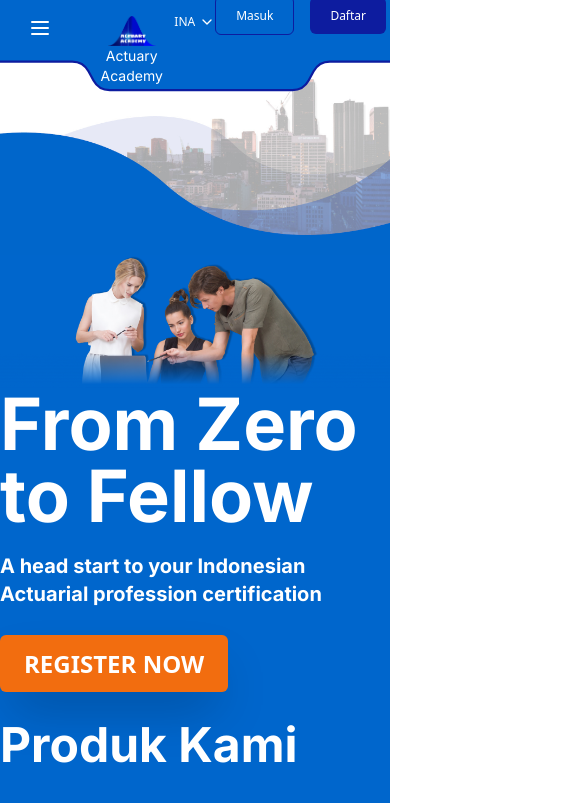
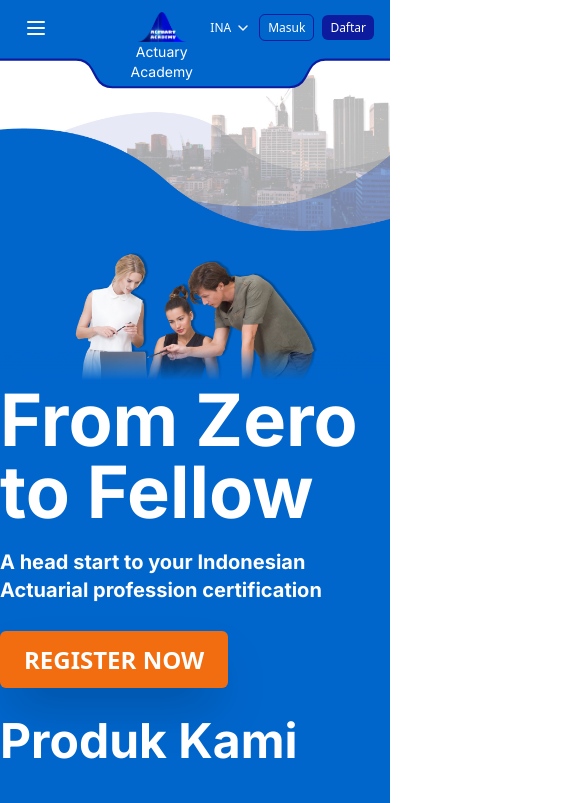
Before and after one commit to jethrosta/Actuary-Academy, a Vue app in the folder Front-end/: page / in a window 390 px wide. Shown: the top 803 px of the page, 585 px wide, since content can reach past the window. Built offline with nearby package versions, Linux system fonts and the light colour scheme.

Commit message:
responsive dashboard & footer (non-mobile)

```diff
--- a/Front-end/src/components/Layouts/dashboard.vue
+++ b/Front-end/src/components/Layouts/dashboard.vue
@@ -27,8 +27,10 @@ const accountMenu = [
 
 </script>
 <template>
-  <header
-    class="full-size bg-main_blue lg:block hidden top-0 sticky shadow-xl lg:text-lg md:text-md text-xs z-30 lg:px-4 px-1 pt-3">
+  <header class="top-0 sticky z-30">
+    <!--Big Screen Dashboard-->
+    <div
+      class="full-size bg-main_blue lg:block hidden shadow-xl lg:text-lg md:text-md text-xs lg:px-4 px-1 pt-3">
       <div class="flex justify-center relative">
         <RouterLink :to="{ name: 'Landingpage' }">
           <div class="main-logo flex flex-col mx-auto">
@@ -38,8 +40,8 @@ const accountMenu = [
         </RouterLink>
         <div class="absolute right-0 my-2 mr-10 text-white cursor-pointer">
           <span class="mr-1">Bahasa Indonesia</span>
-        <svg class="inline-block w-4 h-4 align-middle" xmlns="http://www.w3.org/2000/svg" viewBox="0 0 24 24" fill="none"
-          stroke="currentColor" stroke-width="2" stroke-linecap="round" stroke-linejoin="round">
+          <svg class="inline-block w-4 h-4 align-middle" xmlns="http://www.w3.org/2000/svg" viewBox="0 0 24 24"
+            fill="none" stroke="currentColor" stroke-width="2" stroke-linecap="round" stroke-linejoin="round">
             <polyline points="6 9 12 15 18 9"></polyline>
           </svg>
         </div>
@@ -62,7 +64,8 @@ const accountMenu = [
                   <path
                     d="M 15.814 8.684 C 15.814 12.526 12.699 15.641 8.857 15.641 C 5.014 15.641 1.899 12.526 1.899 8.684 C 1.899 4.842 5.014 1.727 8.857 1.727 C 12.699 1.727 15.814 4.842 15.814 8.684 Z"
                     stroke="#0D1C9F" stroke-width="2"></path>
-                <path d="M 14.708 13.063 L 18.101 16.022" stroke="#0D1C9F" stroke-width="2" stroke-linecap="round"></path>
+                  <path d="M 14.708 13.063 L 18.101 16.022" stroke="#0D1C9F" stroke-width="2" stroke-linecap="round">
+                  </path>
                 </svg>
               </div>
             </div>
@@ -90,51 +93,53 @@ const accountMenu = [
             </RouterLink>
           </div>
           <div>
-          <RouterLink to="/register" class="bg-sec_blue hover:bg-[#15419f] rounded-md py-[0.625rem] px-[1.25rem] ">Daftar
+            <RouterLink to="/register" class="bg-sec_blue hover:bg-[#15419f] rounded-md py-[0.625rem] px-[1.25rem] ">
+              Daftar
             </RouterLink>
           </div>
         </div>
 
 
       </nav>
-  </header>
-
-  <div
-    class="small-size text-white items-start lg:hidden z-100 px-1 pb-8 pt-2 -mb-16 flex flex-row top-0 sticky md:text-md text-xs ">
-
-    <div class="flex flex-1">
-      <NavSideMenu class="px-4 pt-2" :items="productSubmenu" />
     </div>
 
-    <RouterLink :to="{ name: 'Landingpage' }" class="main-logo flex flex-col flex-1 py-2">
+    <!--Small Screen Dashboard-->
+    <div
+      class="small-size select-none text-white items-start lg:hidden px-1 pt-1 pb-8 -mb-16 flex flex-row md:text-md text-xs ">
+
+      <div class="flex flex-1 items-start pt-3 pl-3">
+        <NavSideMenu class="" :items="productSubmenu" />
+      </div>
+
+      <RouterLink :to="{ name: 'Landingpage' }" class="main-logo flex flex-col justify-center flex-1 py-2">
         <img src="/src/assets/icon/AAlogo-cropped.png" class="mx-auto w-12" />
         <div class="font-inter text-center text-sm text-white md:py-1">Actuary Academy</div>
       </RouterLink>
 
-    <div class="flex flex-row flex-1 text-white items-center justify-end cursor-pointer">
-      <div class="flex flex-row">
+      <div class="flex flex-row flex-1 justify-end gap-x-2 pr-3 pt-3">
+        <div class="flex flex-row items-center cursor-pointer py-1">
           <span class="mr-1">INA</span>
-        <svg class="inline-block w-4 h-4 align-middle" xmlns="http://www.w3.org/2000/svg" viewBox="0 0 24 24" fill="none"
-          stroke="currentColor" stroke-width="2" stroke-linecap="round" stroke-linejoin="round">
+          <svg class="inline-block w-4 h-4 align-middle" xmlns="http://www.w3.org/2000/svg" viewBox="0 0 24 24"
+            fill="none" stroke="currentColor" stroke-width="2" stroke-linecap="round" stroke-linejoin="round">
             <polyline points="6 9 12 15 18 9"></polyline>
           </svg>
         </div>
 
-      <div v-if="isLoggedIn" id="userButton" class="flex items-center font-normal ">
-        <div class="flex space-x-2 px-2 select-none items-center rounded-full cursor-pointer p-1">
+        <div v-if="isLoggedIn" id="userButton" class="flex items-center font-normal">
+          <div class="flex space-x-2 px-2 select-none items-center rounded-full cursor-pointer">
             <div class="pl-2">Hello, <span class="font-semibold">{{ user.username }}</span></div>
-          <UserDropdown :items="accountMenu" class="hover:text-sec_blue py-1" />
+            <UserDropdown :items="accountMenu" class="hover:text-sec_blue -my-2" />
           </div>
         </div>
 
-      <div v-else id="UserButton" class="flex space-x-4 pb-3">
+        <div v-else id="UserButton" class="flex space-x-2 py-1">
           <div>
-          <RouterLink to="/login"
-            class="bg-main_blue hover:bg-[#1a4ab3] border-sec_blue border rounded-md py-[0.625rem] px-[1.25rem]">Masuk
+            <RouterLink to="/login" class="bg-main_blue hover:bg-[#1a4ab3] border-sec_blue border rounded-md py-1 px-2">
+              Masuk
             </RouterLink>
           </div>
           <div>
-          <RouterLink to="/register" class="bg-sec_blue hover:bg-[#15419f] rounded-md py-[0.625rem] px-[1.25rem] ">
+            <RouterLink to="/register" class="bg-sec_blue hover:bg-[#15419f] rounded-md py-1 px-2">
               Daftar
             </RouterLink>
           </div>
@@ -146,6 +151,8 @@ const accountMenu = [
 
     </div>
 
+  </header>
+
 
   <RouterView></RouterView>
 </template>
@@ -156,5 +163,4 @@ const accountMenu = [
   background-position: center;
   background-size: cover;
   background-repeat: no-repeat;
-}
-</style>
+}</style>
--- a/Front-end/src/components/Modules/UserDropdown.vue
+++ b/Front-end/src/components/Modules/UserDropdown.vue
@@ -1,8 +1,8 @@
 <template>
   <div class="menu-item font-inter p-1" @click="toggle">
     <div class="flex flex-row items-center">
-      <div class="w-8 h-8 rounded-full bg-gray-300 ">
-        <img src="../../assets/Ellipse (1).png">
+      <div class="max-w-8 max-h-8 rounded-full bg-gray-300 ">
+        <img src="../../assets/Ellipse (1).png" class="max-h-8 max-w-8">
       </div>
       <svg class="h-2 w-7 " preserve-aspect-ratio="none" viewBox="0 0 12 9" fill="none"
         xmlns="http://www.w3.org/2000/svg">
--- a/Front-end/src/components/Modules/profileDropdown.vue
+++ /dev/null
@@ -1,49 +0,0 @@
-<template>
-  <div class="menu-item bg-cover font-inter">
-    <div class=" font-medium">
-      <svg class="h-3 w-9 absolute -translate-y-1.5 right-0 text-white" viewBox="0 0 12 9" fill="currentColor"
-        xmlns="http://www.w3.org/2000/svg">
-        <path d="M14 6L7 1L1 6" stroke="currentColor" stroke-width="1.5"></path>
-      </svg>
-      <div class="sub-menu py-2 rounded-b-xl bg-white hover:text-sec_blue drop-shadow-lg absolute right-0 ">
-        <RouterLink :to="{ name: `${item.name}` }" v-for="(item, i) in items" :key="i">
-          <div class="menu-item py-1 px-4 text-gray-400 bg-white hover:text-sec_blue whitespace-nowrap">
-            {{ item.title }}
-          </div>
-        </RouterLink>
-        <div class="menu-item py-1 px-4 text-gray-400 bg-white hover:text-sec_blue whitespace-nowrap">
-          <button class="w-full text-left" @click="handleLogout">Logout</button>
-        </div>
-      </div>
-    </div>
-  </div>
-</template>
-
-<script setup>
-import { RouterLink } from 'vue-router';
-import { defineProps, onMounted, onBeforeUnmount } from 'vue';
-import router from '../../router';
-import { useStore } from '../../store/index.js';
-
-const props = defineProps({
-  title: String,
-  items: Array
-});
-
-const store = useStore();
-
-const handleLogout = async () => {
-  try {
-    await router.push({ name: 'dashboard' });
-    await store.logout();
-    router.go();
-  } catch (error) {
-    console.error('Logout failed:', error);
-  }
-};
-
-
-
-
-
-</script>
--- a/Front-end/src/components/UserPages/UserPage.vue
+++ b/Front-end/src/components/UserPages/UserPage.vue
@@ -1,6 +1,5 @@
 <template>
-    <div class="container">
-
+    <div class="container items-center justify-center mx-auto">
         <div class="flex flex-row px-10">
             <aside class="hidden lg:flex left-0 top-40 sticky h-fit">
                 <div class="flex flex-row min-w-[280px] pl-10 pb-20 items-center justify-between text-xl">
@@ -91,10 +90,9 @@
             </aside>
             <RouterView class="pr-20 pl-16"></RouterView>
         </div>
+    </div>
 
-        <Footer class="" ></Footer>
-
-    </div>
+    <Footer class="w-screen"></Footer>
 </template>
 
 <script setup>
```
Also changed, not shown: Front-end/src/components/Footer.vue (+23 -23 lines). Lines whose indentation alone changed are shown as unchanged.
